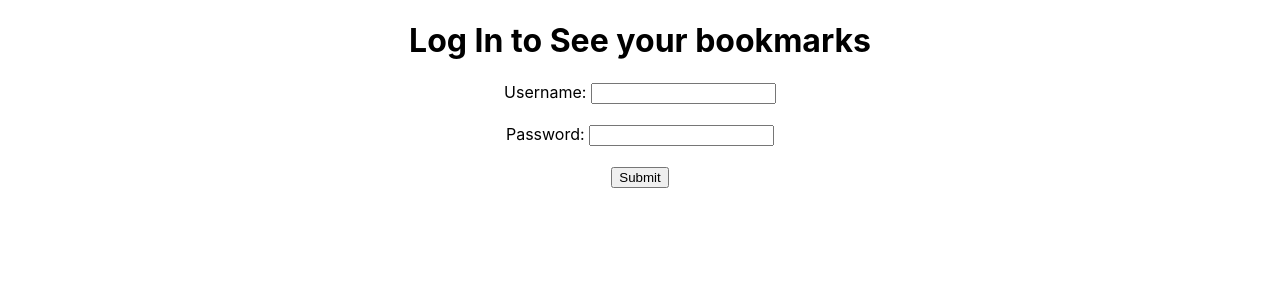
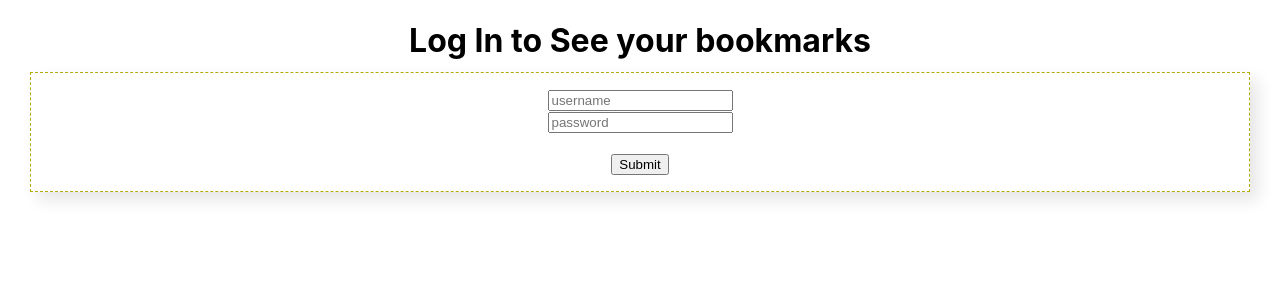
Before and after one commit to hengyuni/bookmarks-front-end, a React (Create React App) app: page / in a window 1280 px wide. Shown: the top 300 px of the page. Built offline with nearby package versions, Linux system fonts and the light colour scheme.

Commit message:
here and there

```diff
--- a/src/App.js
+++ b/src/App.js
@@ -30,6 +30,7 @@ export default function App() {
       console.error(error)
     }
   };
+
   const handleLogout = () => {
     console.log("hello")
     window.localStorage.clear();
@@ -75,25 +76,38 @@ export default function App() {
           <center>
             <h1>Log In to See your bookmarks</h1>
           </center>
-          <form onSubmit={handleLogin}>
+          <form
+            onSubmit={handleLogin}
+            style={{
+              marginTop: "-10px",
+              marginLeft: "30px",
+              marginRight: "30px",
+              border: "1px dashed #b3aa04",
+              borderRadius: "0%",
+              padding: "16px",
+              boxShadow: "8px 8px 16px rgba(0,0,0, 0.1)"
+            }}
+          >
             <label>
-              {" "}
-              Username:{" "}
+              {/* {" "}
+              Username:{" "} */}
               <input
                 type="text"
                 id="username"
+                placeholder="username"
                 value={loginForm.username}
                 onChange={handleLoginChange}
               />
             </label>
               <br />
-              <br />
+              {/* <br /> */}
               <label>
-                {" "}
-                Password:{" "}
+                {/* {" "}
+                Password:{" "} */}
                 <input
                   type="password"
                   id="password"
+                  placeholder="password"
                   value={loginForm.password}
                   onChange={handleLoginChange}
                 />
--- a/src/Components/Bookmarks/index.js
+++ b/src/Components/Bookmarks/index.js
@@ -21,6 +21,8 @@ export default function Bookmark({ data }) {
                 <h3>{data.title}</h3>
             </a>
             <button onClick={(e) => deleteBookmark(data._id)}>Delete</button>
+            <br />
+            <br />
             <div>
                 <form onSubmit={onFormSubmit}>
                     <input type="text" id="title" placeholder="title" onChange={onTheTitleChange} value={theTitle} />
--- a/src/Components/Main/Main.js
+++ b/src/Components/Main/Main.js
@@ -89,6 +89,7 @@ function Main() {
   }, []);
 
   return (
+    <div>
       <DataContext.Provider value={{
         deleteBookmark,
         updatedBookmark
@@ -96,14 +97,39 @@ function Main() {
         <h1>My Bookmarks App</h1>
         <h3>you're logged in</h3>
         <br />
-      <form onSubmit={onSubmit}>
-        <input type="text" id="title" placeholder="title" onChange={onTitleChange} value={title} />
-        <input type="text" id="url" placeholder="url" onChange={onURLChange} value={url} />
+        <form
+          onSubmit={onSubmit}
+          style={{
+            marginTop: "-10px",
+            marginLeft: "30px",
+            marginRight: "30px",
+            border: "1px dashed #b3aa04",
+            borderRadius: "0%",
+            padding: "30px",
+            boxShadow: "8px 8px 16px rgba(0,0,0, 0.1)"
+          }}
+        >
+          <input
+            type="text"
+            id="title"
+            placeholder="title"
+            onChange={onTitleChange}
+            value={title} />
+          <br />
+          <input
+            type="text"
+            id="url"
+            placeholder="url"
+            onChange={onURLChange}
+            value={url} />
+          <br />
           <input type="submit" />
         </form>
         <BookmarksList data={bookmarks} />
       </DataContext.Provider>
+    </div>
   );
 }
 
+
 export default Main;
```
Lines whose indentation alone changed are shown as unchanged.
